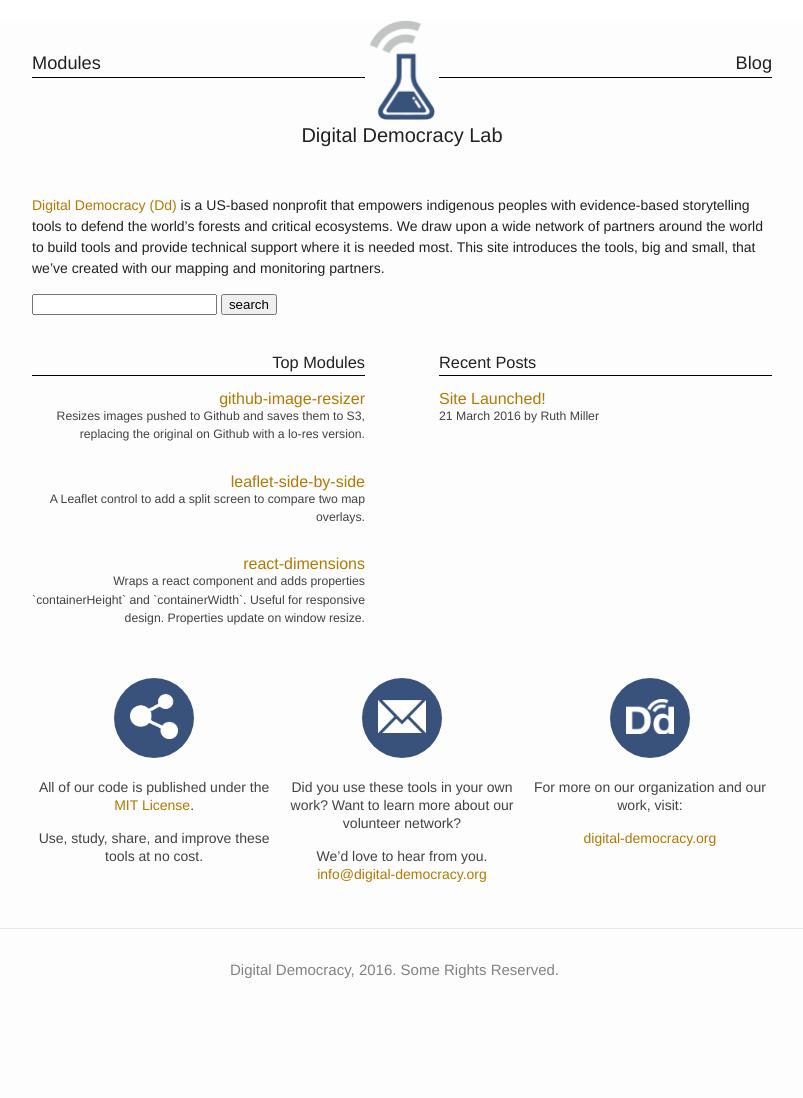
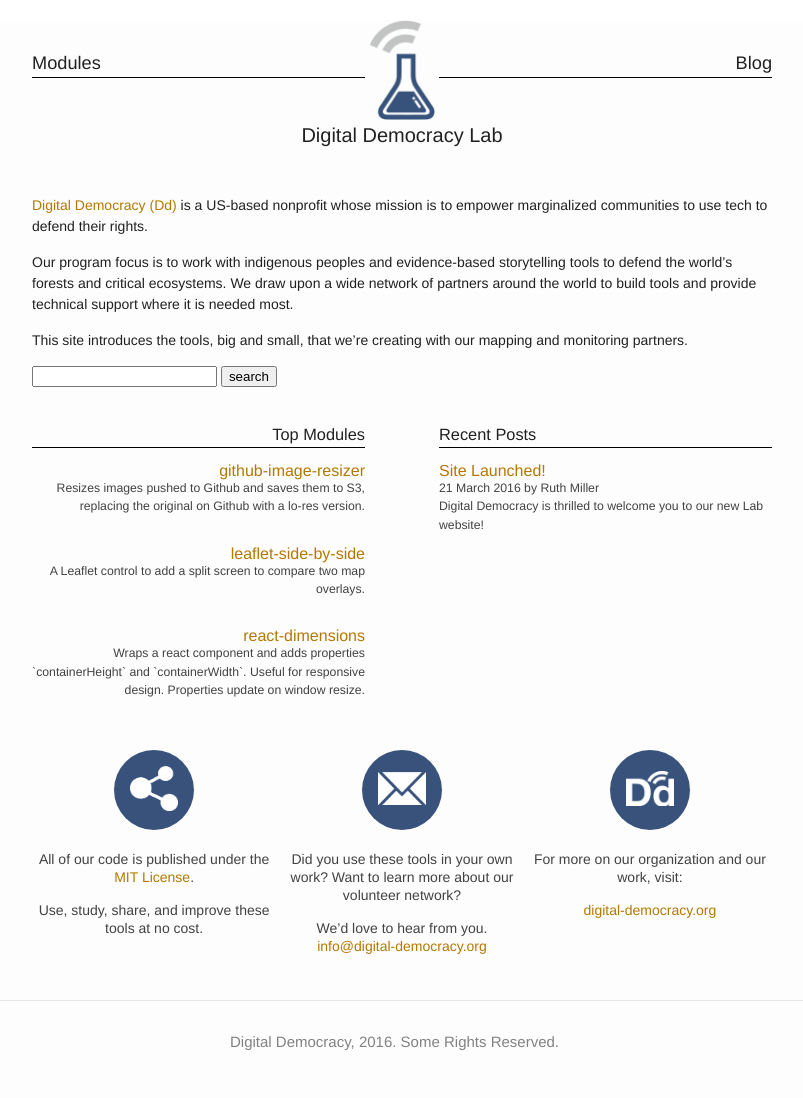
Before and after one commit to digidem/digidem.github.io, a Jekyll site: the page built from index.html, in a window 1280 px wide. Shown: the whole page, without its empty margins (238-1041 px from the left). Built offline with Jekyll 4.4.1, drawn with Linux system fonts in a browser that asks for light colours; nearby versions of some CDN libraries; before the commit the page ends 1026 px from its top, so only the background shows below that.

Commit message:
Added excerpts on blog posts.

```diff
--- a/_posts/2016-03-20-launch.md
+++ b/_posts/2016-03-20-launch.md
@@ -3,6 +3,7 @@
 title:  "Site Launched!"
 date:   2016-03-20 20:43:00 -0700
 author: Ruth Miller
+description: "Digital Democracy is thrilled to welcome you to our new Lab website!"
 ---
 Digital Democracy is thrilled to welcome you to our new Lab website!
 
--- a/blog.html
+++ b/blog.html
@@ -13,6 +13,7 @@
         <li>
         <div class="post-link"><a href="{{post.url}}">{{post.title}}</a></div>
         <div class="post-meta">{{post.date | date_to_long_string }} {% if post.author%}by {{post.author}}{%endif%}</div>
+        <div class="post-meta">{{post.description}}</div>
         </li>
 
 
--- a/index.html
+++ b/index.html
@@ -5,9 +5,11 @@
 <div class="home">
 
 <section>
-	<p>
-		<a href="http://digital-democracy.org">Digital Democracy (Dd)</a> is a US-based nonprofit that empowers indigenous peoples with evidence-based storytelling tools to defend the world’s forests and critical ecosystems. We draw upon a wide network of partners around the world to build tools and provide technical support where it is needed most. This site introduces the tools, big and small, that we’ve created with our mapping and monitoring partners.
-	</p>
+	<p><a href="http://digital-democracy.org">Digital Democracy (Dd)</a> is a US-based nonprofit whose mission is to empower marginalized communities to use tech to defend their rights.</p>
+
+	<p>Our program focus is to work with indigenous peoples and evidence-based storytelling tools to defend the world’s forests and critical ecosystems. We draw upon a wide network of partners around the world to build tools and provide technical support where it is needed most. </p>
+
+	<p>This site introduces the tools, big and small, that we’re creating with our mapping and monitoring partners.	</p>
 </section>
 
 <form action="get" id="site_search">
@@ -43,6 +45,7 @@
 		      <li>
 		      	<div class="post-title"><a href="{{p.url}}">{{p.title}}</a></div>
 		      	<div class="post-meta">{{p.date | date_to_long_string }} {% if p.author%}by {{p.author}}{%endif%}</div>
+		      	<div class="post-meta">{{p.description}}</div>
 		      </li>
 		{%endfor%}
 		</ul>
```
